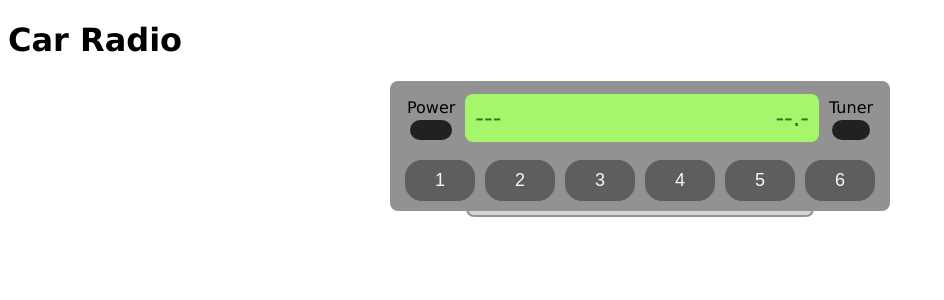
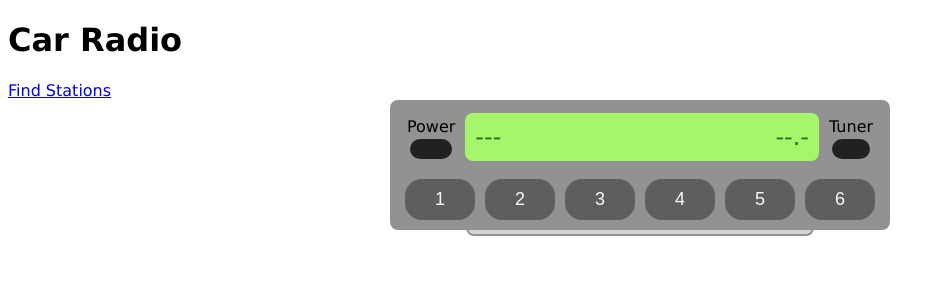
Before and after one commit to aludvik/car-radio, an Angular app in the folder frontend/: page / in a window 1280 px wide. Shown: the top 300 px of the page, without its empty margins (0-944 px from the left). Built offline with nearby package versions, Linux system fonts and the light colour scheme; no server answers.

Commit message:
Add link to radio station browser

```diff
--- a/frontend/src/app/app.component.html
+++ b/frontend/src/app/app.component.html
@@ -1,4 +1,5 @@
 <h1>Car Radio</h1>
+<a href="https://www.radio-browser.info" target="_blank">Find Stations</a>
 <div class="radio-wrapper">
   <div class="radio-container">
     <div class="radio">
```
